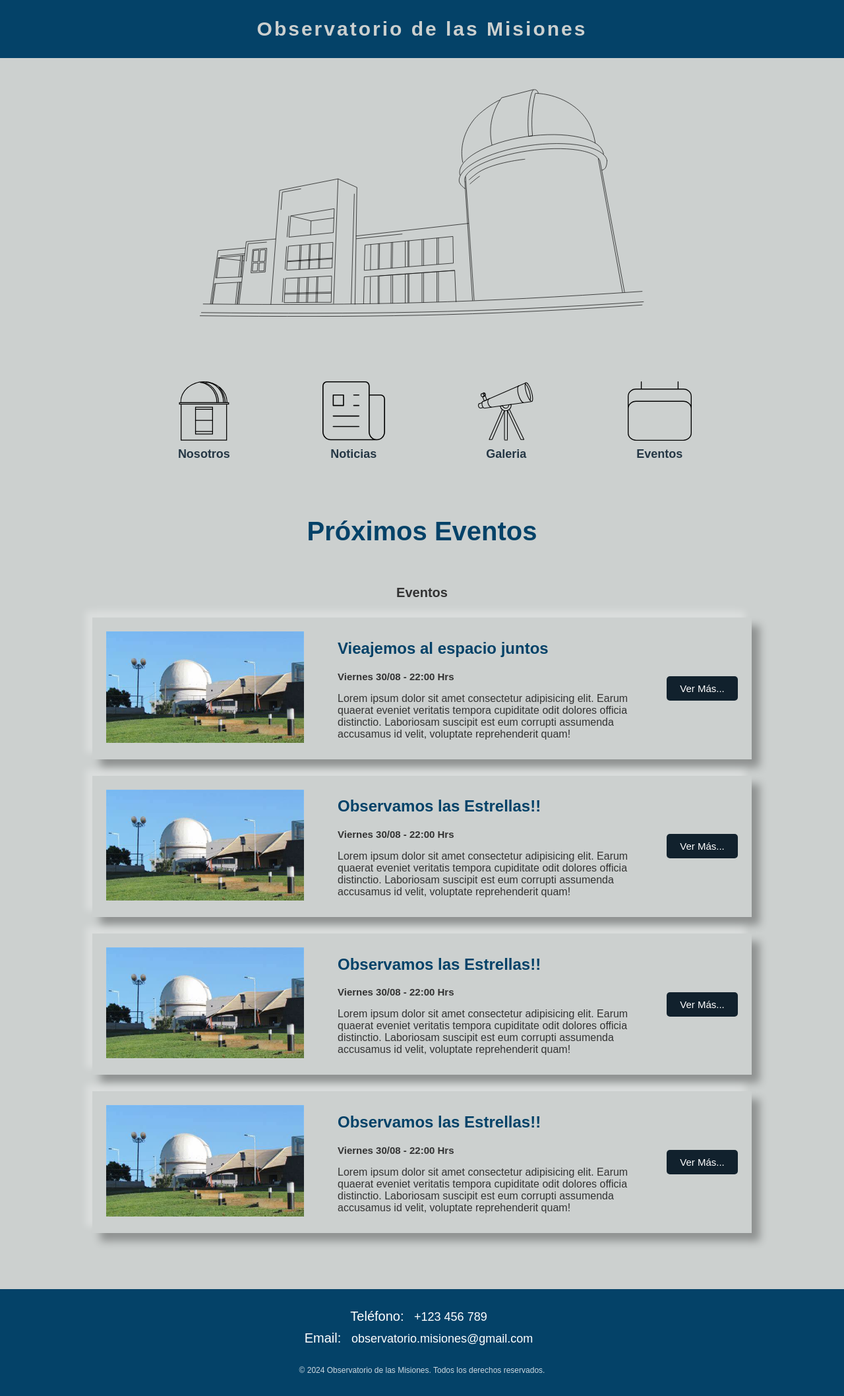
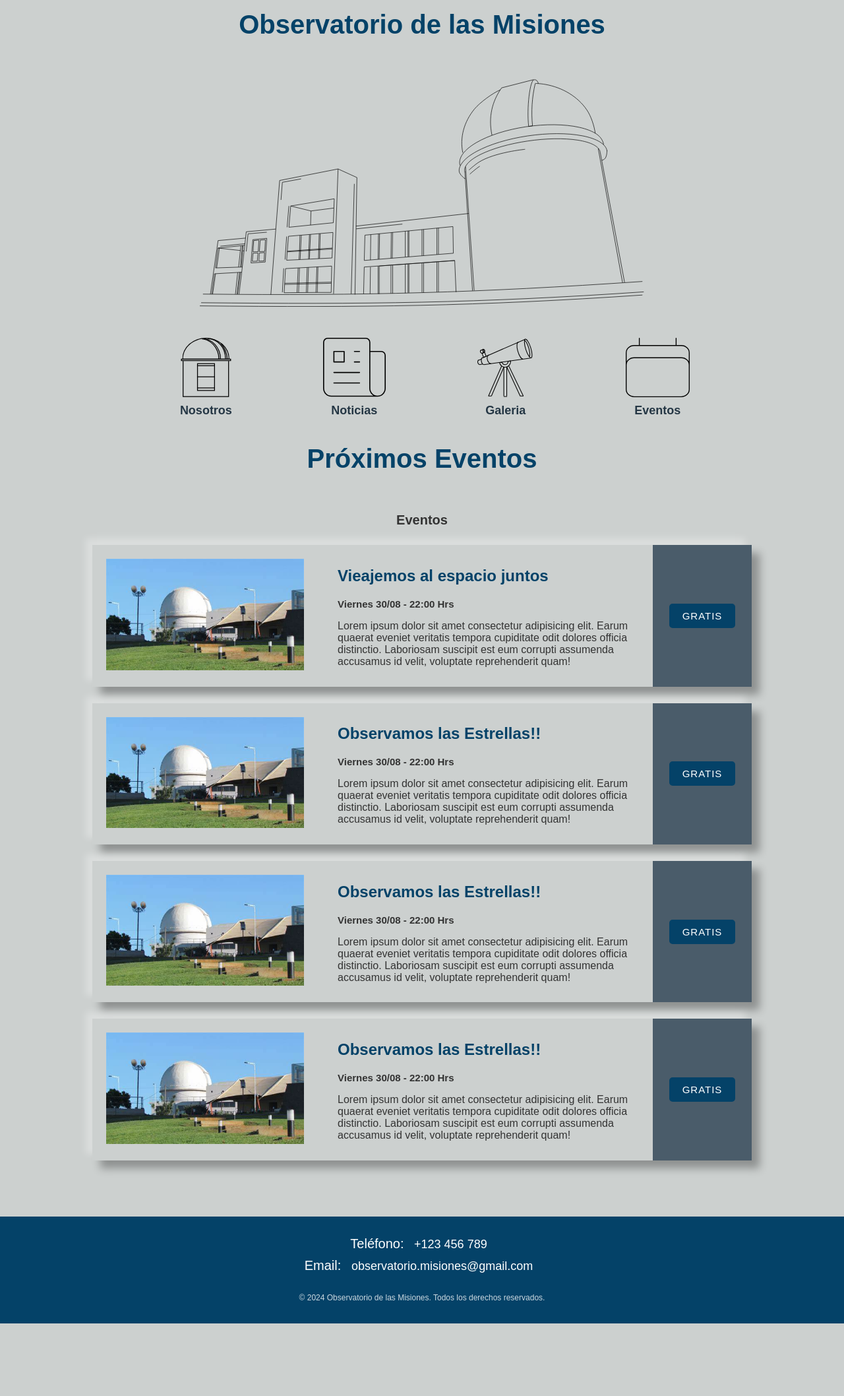
Before and after one commit to SantiNunez2003/TP-WEB-OBSERVATORIO, a PHP site: page /Eventos.html in a window 1280 px wide. Shown: the whole page at 66% size. After the commit the page ends 2006 px from the top, so only its background shows below. Run offline with PHP 8.4, Linux system fonts and the light colour scheme.

Commit message:
Cambios de estructuras

```diff
--- a/Eventos.html
+++ b/Eventos.html
@@ -102,7 +102,7 @@
                   </p>
                 </td>
                 <td class="boton-evento">
-                  <a class="boton-mas-info" href="/Evento-elegido.html">Ver Más...</a>
+                  <a class="boton-mas-info" href="/Evento-elegido.html">GRATIS</a>
                 </td>
               </tr>
 
@@ -123,7 +123,7 @@
                   </p>
                 </td>
                 <td class="boton-evento">
-                  <a class="boton-mas-info" href="/Evento-elegido.html">Ver Más...</a>
+                  <a class="boton-mas-info" href="/Evento-elegido.html">GRATIS</a>
                 </td>
               </tr>
 
@@ -144,7 +144,7 @@
                   </p>
                 </td>
                 <td class="boton-evento">
-                  <a class="boton-mas-info" href="/Evento-elegido.html">Ver Más...</a>
+                  <a class="boton-mas-info" href="/Evento-elegido.html">GRATIS</a>
                 </td>
               </tr>
 
@@ -165,7 +165,7 @@
                   </p>
                 </td>
                 <td class="boton-evento">
-                  <a class="boton-mas-info" href="/Evento-elegido.html">Ver Más...</a>
+                  <a class="boton-mas-info" href="/Evento-elegido.html">GRATIS</a>
                 </td>
               </tr>
             </tbody>
--- a/Styles/Componentes/hero-seleccion.css
+++ b/Styles/Componentes/hero-seleccion.css
@@ -1,8 +1,8 @@
 @import url('../colores.css');
 
 .seleccion{
-    padding-top: 30px;
-    padding-bottom: 30px;
+    padding-top: 20px;
+    /*padding-bottom: 30px;*/
     display: flex;
     flex-direction: column;
     align-items: center;
@@ -11,7 +11,6 @@
 }
 
 .contenedor-seleccion{
-    padding-top: 10px;
     width: min(900px , 80%);
 }
 
--- a/Styles/Componentes/lista-navegacion.css
+++ b/Styles/Componentes/lista-navegacion.css
@@ -1,25 +1,32 @@
 @import url('../colores.css');
+
+.barra-de-navegacion{
+    background-color: aqua;
+    width: 100%;
+    display: flex;
+    align-content: center;
+    justify-content: center;
+    padding: 0px;
+    padding-top: 10px;
+    margin: 0px;
+    background-color: var(--semi-blanco);
+    position: sticky;
+    top: 0px;
+}
 
 .lista-de-seleccion{
     width: min(1000px , 80%);
     list-style: none;
-    padding-top: 15px;
-    padding-bottom: 10px;
-
+    margin: 15px;
     display: flex;
     justify-content: space-evenly;
     align-items: end;
-
-    position: sticky;
-    top: 0px;
-    background-color: var(--semi-blanco);
 }
 
 .lista-de-seleccion li{
     display: flex;
     flex-direction: column;
     padding: 10px;
-    margin: 5px;
 }
 
 .lista-de-seleccion li:hover{
--- a/Styles/Componentes/nav.css
+++ b/Styles/Componentes/nav.css
@@ -1,17 +1 @@
 @import url('../colores.css');
-
-.barra-de-navegacion{
-    background-color: var(--azul-claro);
-    padding: 2px;
-
-
-    /*position: fixed;*/
-}
-
-.titulo-nav{
-    color: var(--semi-blanco);
-    letter-spacing: 3px;
-    text-align: center;
-    font-size: 30px;
-
-}
--- a/Styles/Paginas/Eventos.css
+++ b/Styles/Paginas/Eventos.css
@@ -54,4 +54,16 @@ table{
 .boton-evento{
     text-align: center;
     width: 15%;
+    background-color: var(--gris-azulado) ;
 }
+
+.boton-evento .boton-mas-info{
+    background-color: var(--azul-claro);
+    letter-spacing: 1px;
+}
+
+.boton-evento .boton-mas-info:hover{
+    background-color: var(--semi-blanco);
+    color: var(--azul-oscuro);
+    text-decoration: none;
+}
--- a/Styles/Paginas/Nostros.css
+++ b/Styles/Paginas/Nostros.css
@@ -5,6 +5,19 @@
     flex-direction: column;
     justify-content: center;
     align-items: center;
+}
+
+.titulo{
+    background-color: var(--azul-claro);
+    padding: 0.5px;
+}
+
+.titulo h1{
+    color: var(--semi-blanco);
+    text-align: center;
+    padding-top: 15px;
+    font-size: 35px;
+    letter-spacing: 3px;
 }
 
 .titulo-nosotros{
--- a/Styles/Paginas/Noticias.css
+++ b/Styles/Paginas/Noticias.css
@@ -7,11 +7,8 @@
     align-items: center;
 
 }
-h1{
-    font-size: 40px;
-    color:  var(--azul-claro);
-    text-align: start;
-}
+
+
 
 .noticias{
     display: flex;
--- a/Styles/styles.css
+++ b/Styles/styles.css
@@ -33,3 +33,11 @@ a{
 a:hover{
     text-decoration: underline;
 }
+
+h1{
+    font-size: 40px;
+    color:  var(--azul-claro);
+    text-align: start;
+    margin-top: 5px;
+
+}
```
Also changed, not shown: index.html (+6 -6 lines).
